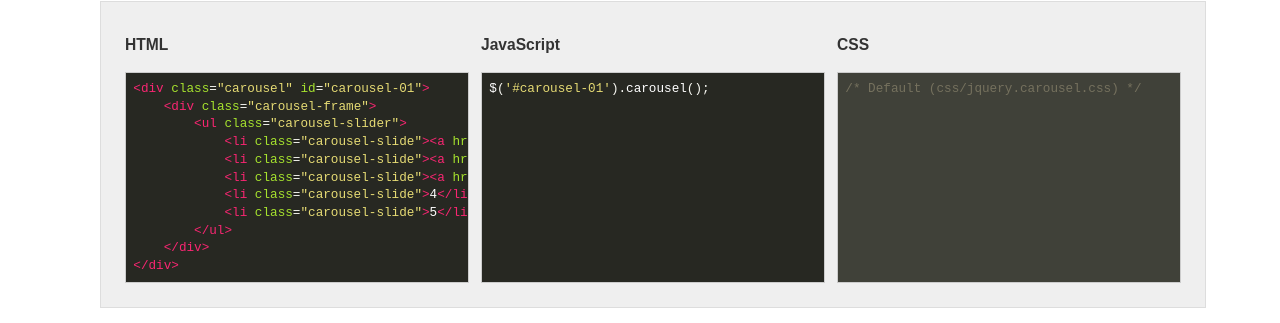
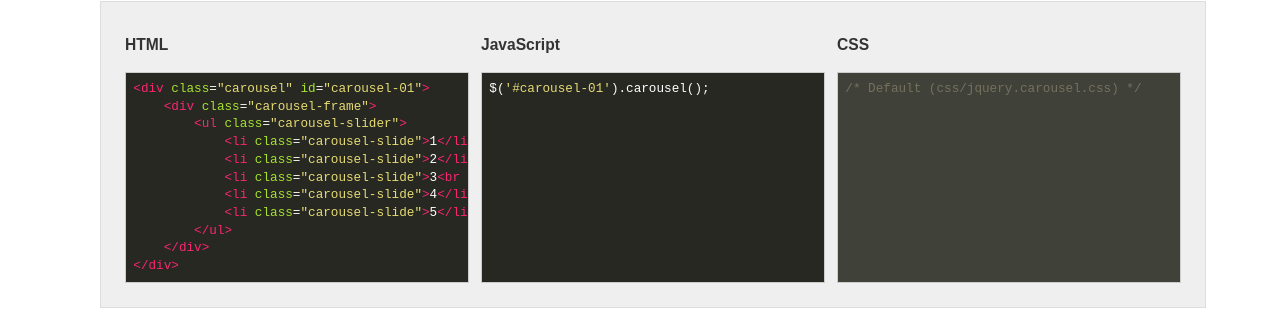
Before and after one commit to backflip/jquery-carousel, a website: page demo/index.html in a window 1280 px wide. Shown: the part 818-1141 px from the top of the page. Drawn offline with nearby package versions, Linux system fonts and the light colour scheme.

Commit message:
Remove link focus example

```diff
--- a/demo/index.html
+++ b/demo/index.html
@@ -64,9 +64,9 @@
 			<pre class="prettyprint"><code>&lt;div class="carousel" id="carousel-01"&gt;
 	&lt;div class="carousel-frame"&gt;
 		&lt;ul class="carousel-slider"&gt;
-			&lt;li class="carousel-slide"&gt;&lt;a href="#"&gt;1&lt;/a&gt;&lt;/li&gt;
-			&lt;li class="carousel-slide"&gt;&lt;a href="#" tabindex="10"&gt;2&lt;/a&gt;&lt;/li&gt;
-			&lt;li class="carousel-slide"&gt;&lt;a href="#" tabindex="10"&gt;3&lt;/a&gt;&lt;br /&gt;Lorem ipsum dolor sit amet, consetetur sadipscing elitr, sed diam nonumy eirmod tempor invidunt ut labore et dolore magna aliquyam erat, sed diam voluptua. At vero eos et accusam et justo duo dolores et ea rebum. Stet clita kasd gubergren, no sea takimata sanctus est Lorem ipsum dolor sit amet. Lorem ipsum dolor sit amet, consetetur sadipscing elitr, sed diam nonumy eirmod tempor invidunt ut labore et dolore magna aliquyam erat, sed diam voluptua. At vero eos et accusam et justo duo dolores et ea rebum. Stet clita kasd gubergren, no sea takimata sanctus est Lorem ipsum dolor sit amet.&lt;/li&gt;
+			&lt;li class="carousel-slide"&gt;1&lt;/li&gt;
+			&lt;li class="carousel-slide"&gt;2&lt;/li&gt;
+			&lt;li class="carousel-slide"&gt;3&lt;br /&gt;Lorem ipsum dolor sit amet, consetetur sadipscing elitr, sed diam nonumy eirmod tempor invidunt ut labore et dolore magna aliquyam erat, sed diam voluptua. At vero eos et accusam et justo duo dolores et ea rebum. Stet clita kasd gubergren, no sea takimata sanctus est Lorem ipsum dolor sit amet. Lorem ipsum dolor sit amet, consetetur sadipscing elitr, sed diam nonumy eirmod tempor invidunt ut labore et dolore magna aliquyam erat, sed diam voluptua. At vero eos et accusam et justo duo dolores et ea rebum. Stet clita kasd gubergren, no sea takimata sanctus est Lorem ipsum dolor sit amet.&lt;/li&gt;
 			&lt;li class="carousel-slide"&gt;4&lt;/li&gt;
 			&lt;li class="carousel-slide"&gt;5&lt;/li&gt;
 		&lt;/ul&gt;
```
